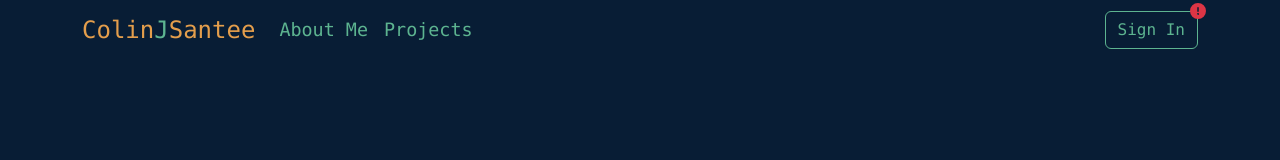
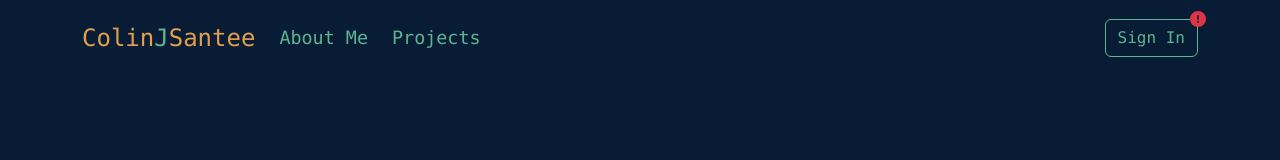
Before and after one commit to CJSantee/homepage, a React (Create React App) app in the folder client/: page / in a window 1280 px wide. Shown: the top 160 px of the page. Built offline with nearby package versions, Linux system fonts and the light colour scheme; no server answers.

Commit message:
Update Header Style

```diff
--- a/client/src/assets/scss/custom.scss
+++ b/client/src/assets/scss/custom.scss
@@ -70,6 +70,10 @@ $theme-colors: (
   align-items: center;
 }
 
+.d-flex-ui {
+  display: flex;
+}
+
 $dark-bg: #37455a;
 
 .graphic {
--- a/client/src/components/Header.tsx
+++ b/client/src/components/Header.tsx
@@ -37,14 +37,14 @@ function Header() {
             <Link to={'/'} className="nav-brand text-decoration-none">Colin<span className="text-secondary">J</span>Santee</Link>
           </Navbar.Brand>
           <Navbar.Toggle aria-controls='navbarScroll' />
-          <Navbar.Collapse className='justify-content-between'>
-            <Nav className="align-items-end">
-              <Nav.Item>
+          <Navbar.Collapse className='d-flex-ui my-2 justify-content-between'>
+            <Nav className="d-flex flex-row align-items-end">
+              <Nav.Item className="me-2">
                 <Link to={'/#AboutMe'} className="nav-link text-secondary" reloadDocument>
                   About Me
                 </Link>
               </Nav.Item>
-              <Nav.Item>
+              <Nav.Item className="me-2">
                 <Link to={'/#Projects'} className="nav-link text-secondary" reloadDocument>
                   Projects
                 </Link>
```
